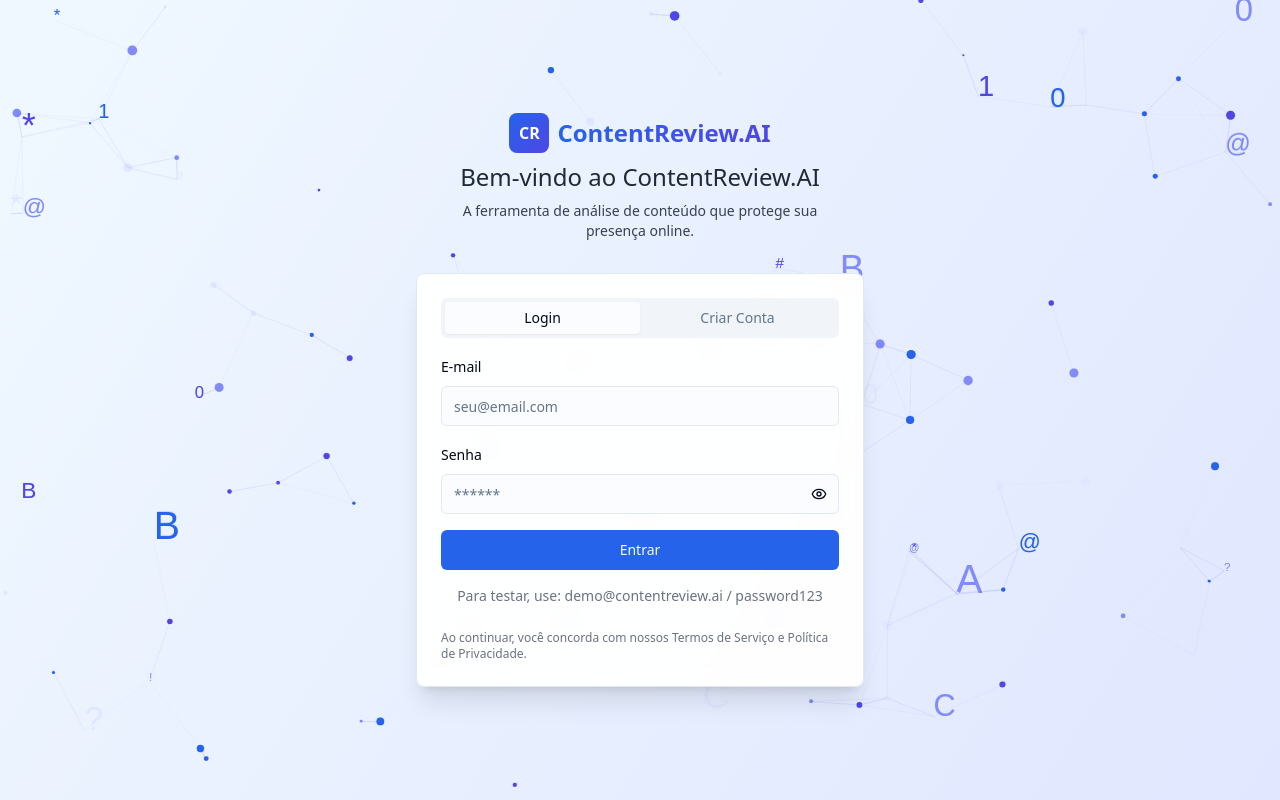
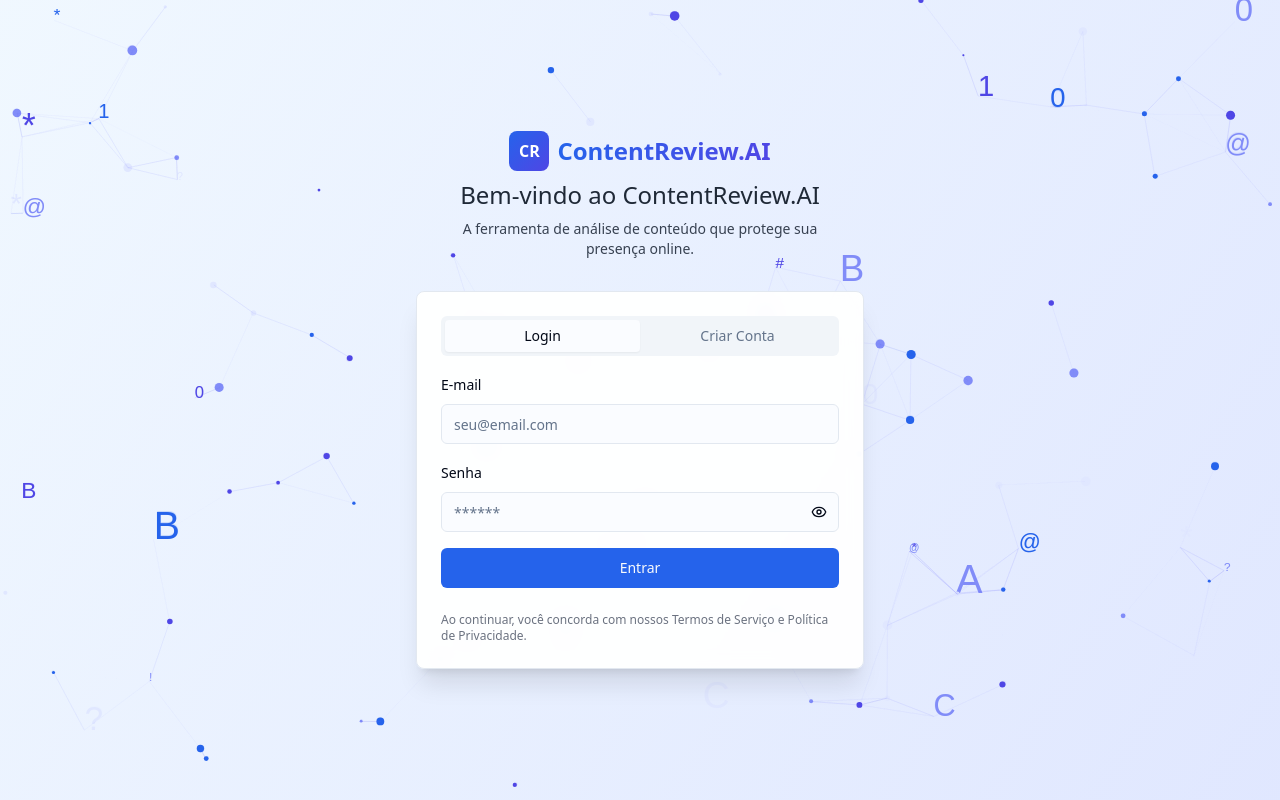
Before and after one commit to lucasraz/content-scribe-analyzer, a React (Vite) app: page /login in a window 1280 px wide. Built offline with nearby package versions, Linux system fonts and the light colour scheme.

Commit message:
Remove demo login credentials
Removed the demo login credentials from the LoginCard component.

```diff
--- a/src/components/auth/LoginCard.tsx
+++ b/src/components/auth/LoginCard.tsx
@@ -50,11 +50,6 @@ const LoginCard = ({
               isSubmitting={isSubmitting}
               loginError={loginError}
             />
-            <div className="mt-4">
-              <p className="text-sm text-center text-gray-500">
-                Para testar, use: demo@contentreview.ai / password123
-              </p>
-            </div>
           </TabsContent>
 
           <TabsContent value="register" className="mt-4">
```
